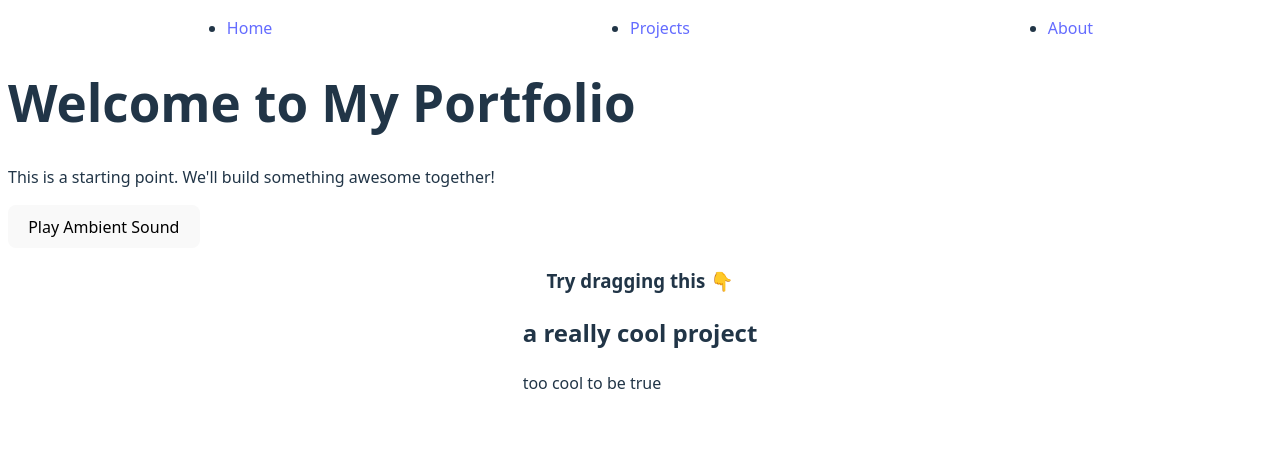
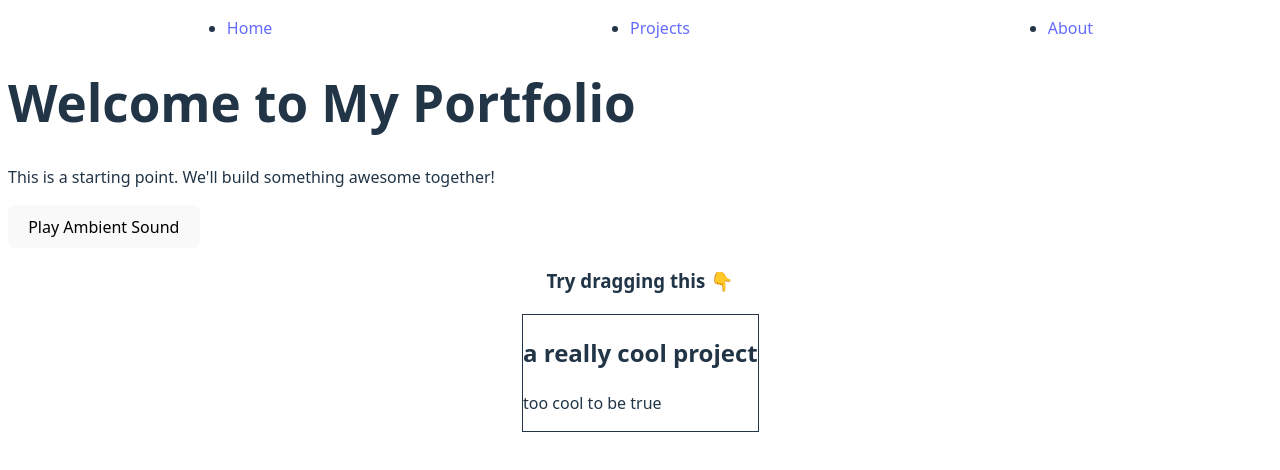
Before and after one commit to Keerat7/dis_portfolio, a React (Vite) app: page / in a window 1280 px wide. Shown: the top 470 px of the page. Built offline with nearby package versions, Linux system fonts and the light colour scheme.

Commit message:
Update ProjectCard.jsx - AR Effect added

```diff
--- a/src/components/ProjectCard.jsx
+++ b/src/components/ProjectCard.jsx
@@ -1,5 +1,6 @@
-import React, { useEffect, useRef, useState } from "react";
-import { motion } from "framer-motion";
+import React, { useEffect, useRef, useState } from "react"
+import { motion } from "framer-motion"
+import Tilt from 'react-parallax-tilt'
 
 export default function ProjectCard({title,description}) {
     const cardRef = useRef(null)
@@ -9,25 +10,41 @@ export default function ProjectCard({title,description}) {
         if (cardRef.current) {
             const bounds = cardRef.current.getBoundingClientRect()
             setConstraints({
-                left: -40,
-                right: 40,
-                top: -10,
-                bottom: 10,
+                left: 0,
+                right: 0,
+                top: 0,
+                bottom: 0,
             })
         }
     }, [])
 
     return (
+        <div className="flex justify-center">
+            <Tilt
+                tiltMaxAngleX={15}
+                tiltMaxAngleY={15}
+                glareEnable={true}
+                glareMaxOpacity={0.3}
+                glareColor="#ffffff"
+                glarePosition="all"
+                className="w-full max-w-md"
+            >
                 <motion.div
                     ref = {cardRef}
-            className="p-4 bg-white dark:bg-gray-800 shadow-xl rounded-2xl cursor-grab active:cursor-grabbing w-72"
+                    className="bg-white dark:bg-gray-800 p-6 m-4 rounded-xl shadow-xl border border-gray-300 dark:border-gray-600"
                     drag
                     dragConstraints={constraints}
+                    dragElastic={0.2}
+                    onDragEnd={(event,info) => {}}
+                    animate={{x: 0, y: 0}}
+                    transition={{ type: 'spring', stiffness: 300, damping: 20 }}
                     whileHover={{scale:1.05}}
                     whileTap={{scale:0.95}}
                 >
                     <h2 className="text-xl font-semibold mb-2">{title}</h2>
                     <p className="text-sm text-gray-600 dark:text-gray-300">{description}</p>
                 </motion.div>
+            </Tilt>
+        </div>
     )
 }
```
Lines whose indentation alone changed are shown as unchanged.
